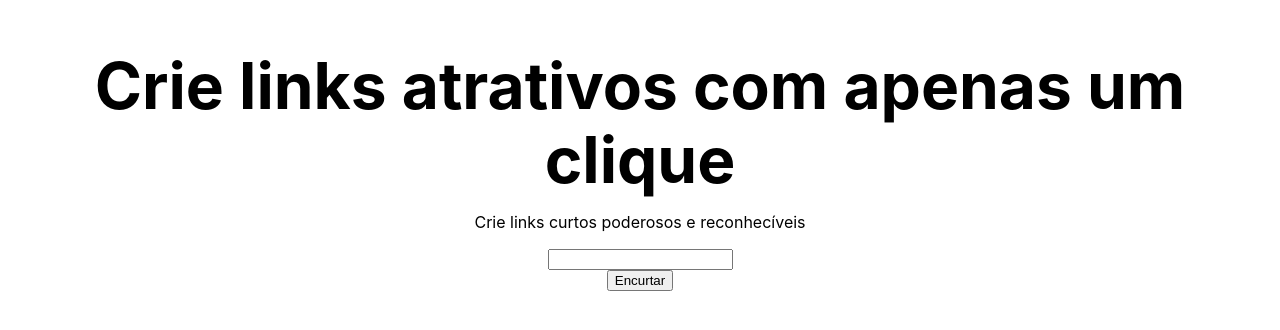
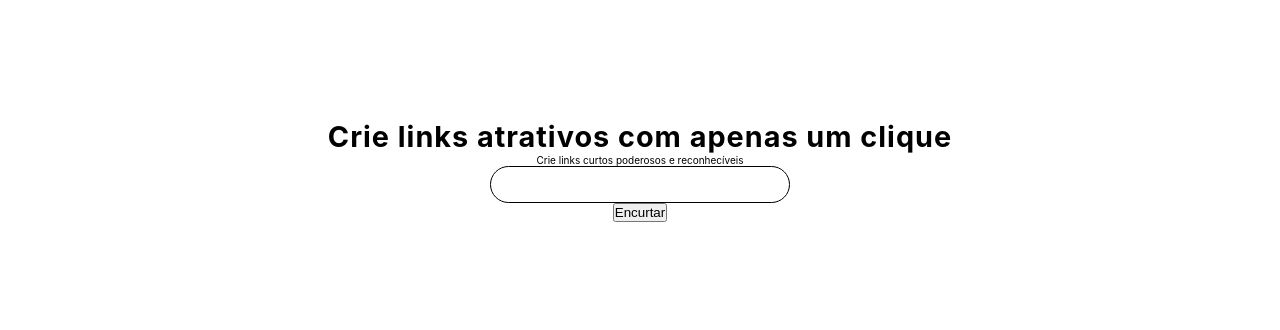
Before and after one commit to MyEvolution-as-a-Front-end/link-shortener-website, a Next.js app: page / in a window 1280 px wide. Shown: the part 230-560 px from the top of the page. Built offline with nearby package versions, Linux system fonts and the light colour scheme; no server answers.

Commit message:
:lipstick: CHORE(style): add home style and global style

```diff
--- a/src/styles/Home.module.css
+++ b/src/styles/Home.module.css
@@ -1,122 +1,36 @@
 .container {
-  min-height: 100vh;
-  padding: 0 0.5rem;
   display: flex;
   flex-direction: column;
   justify-content: center;
   align-items: center;
+
+  height: 100vh;
+  width: 100vw;
 }
 
-.main {
-  padding: 5rem 0;
-  flex: 1;
+.box {
   display: flex;
-  flex-direction: column;
+  flex-direction: row;
   justify-content: center;
   align-items: center;
+
+  position: relative;
 }
 
-.footer {
-  width: 100%;
-  height: 100px;
-  border-top: 1px solid #eaeaea;
-  display: flex;
-  justify-content: center;
-  align-items: center;
-}
+.box input {
+  padding: 10px 20px;
 
-.footer img {
-  margin-left: 0.5rem;
-}
-
-.footer a {
-  display: flex;
-  justify-content: center;
-  align-items: center;
-}
-
-.title a {
-  color: #0070f3;
-  text-decoration: none;
-}
-
-.title a:hover,
-.title a:focus,
-.title a:active {
-  text-decoration: underline;
+  width: 300px;
+  border-radius: 1.5rem;
+  border: 1px solid black;
 }
 
 .title {
-  margin: 0;
-  line-height: 1.15;
-  font-size: 4rem;
+  font-size: 1.8rem;
+  letter-spacing: 1px;
 }
 
-.title,
-.description {
-  text-align: center;
+.icon {
+  position: absolute;
+  right: 0;
 }
-
-.description {
-  line-height: 1.5;
-  font-size: 1.5rem;
-}
-
-.code {
-  background: #fafafa;
-  border-radius: 5px;
-  padding: 0.75rem;
-  font-size: 1.1rem;
-  font-family: Menlo, Monaco, Lucida Console, Liberation Mono, DejaVu Sans Mono,
-    Bitstream Vera Sans Mono, Courier New, monospace;
-}
-
-.grid {
-  display: flex;
-  align-items: center;
-  justify-content: center;
-  flex-wrap: wrap;
-  max-width: 800px;
-  margin-top: 3rem;
-}
-
-.card {
-  margin: 1rem;
-  flex-basis: 45%;
-  padding: 1.5rem;
-  text-align: left;
-  color: inherit;
-  text-decoration: none;
-  border: 1px solid #eaeaea;
-  border-radius: 10px;
-  transition: color 0.15s ease, border-color 0.15s ease;
-}
-
-.card:hover,
-.card:focus,
-.card:active {
-  color: #0070f3;
-  border-color: #0070f3;
-}
-
-.card h3 {
-  margin: 0 0 1rem 0;
-  font-size: 1.5rem;
-}
-
-.card p {
-  margin: 0;
-  font-size: 1.25rem;
-  line-height: 1.5;
-}
-
-.logo {
-  height: 1em;
-}
-
-@media (max-width: 600px) {
-  .grid {
-    width: 100%;
-    flex-direction: column;
-  }
-}
--- a/src/styles/globals.css
+++ b/src/styles/globals.css
@@ -1,9 +1,19 @@
+*,
+*::before,
+*::after {
+  padding: 0;
+  margin: 0;
+  box-sizing: border-box;
+}
+
 html,
 body {
-  padding: 0;
-  margin: 0;
   font-family: -apple-system, BlinkMacSystemFont, Segoe UI, Roboto, Oxygen,
     Ubuntu, Cantarell, Fira Sans, Droid Sans, Helvetica Neue, sans-serif;
+}
+
+body {
+  font-size: 10px;
 }
 
 a {
@@ -11,6 +21,6 @@ a {
   text-decoration: none;
 }
 
-* {
-  box-sizing: border-box;
+input {
+  outline: none;
 }
```
